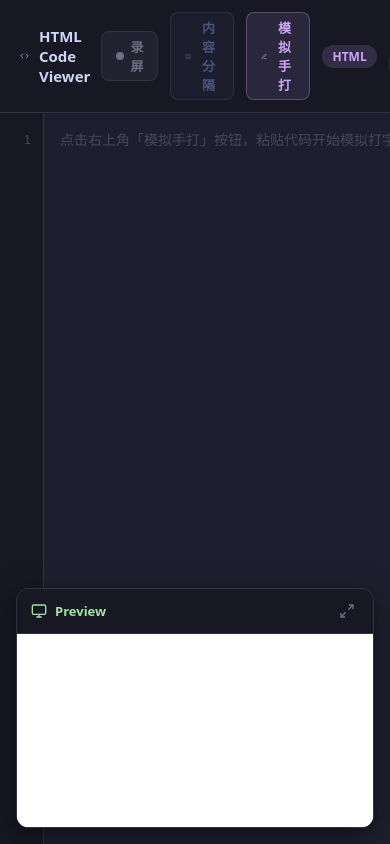
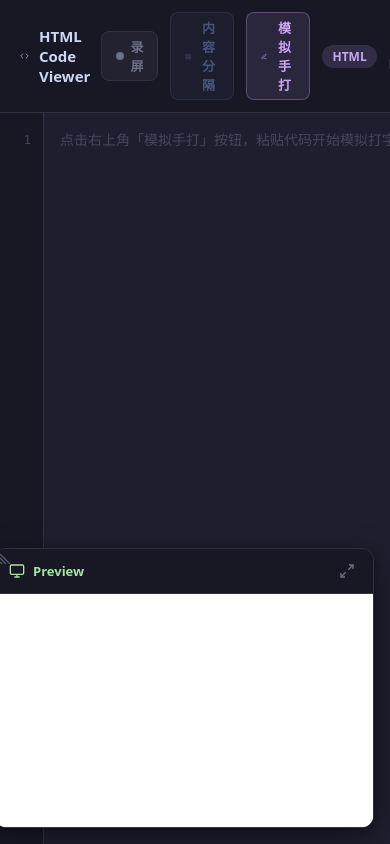
Before and after one commit to yongtaozheng/code-edit-video, a Vue app: page / in a window 390 px wide. Built offline with nearby package versions, Linux system fonts and the light colour scheme.

Commit message:
预览窗口支持自由调节大小

```diff
--- a/src/components/CodeDisplay.vue
+++ b/src/components/CodeDisplay.vue
@@ -37,6 +37,15 @@ const textareaRef = ref<HTMLTextAreaElement | null>(null)
 const codeDisplayRef = ref<HTMLElement | null>(null)
 const lineNumbersRef = ref<HTMLElement | null>(null)
 const previewExpanded = ref(false)
+
+// ==================== Preview Resize State ====================
+const previewWidth = ref(380)
+const previewHeight = ref(280)
+const isResizing = ref(false)
+const resizeStartX = ref(0)
+const resizeStartY = ref(0)
+const resizeStartW = ref(0)
+const resizeStartH = ref(0)
 
 // ==================== Typing Simulation State ====================
 const showPasteModal = ref(false)
@@ -174,11 +183,93 @@ watch(code, (newCode) => {
   }
 })
 
+// ==================== Cursor Position ====================
+/**
+ * Insert a blinking cursor element into syntax-highlighted HTML at the given
+ * character position. Walks through the HTML string, counting only visible
+ * characters (skipping tags and decoding HTML entities as single chars).
+ */
+function insertCursorInHighlightedHTML(html: string, charPos: number): string {
+  let textCount = 0
+  let i = 0
+
+  while (i < html.length && textCount < charPos) {
+    if (html[i] === '<') {
+      // Skip HTML tag entirely
+      while (i < html.length && html[i] !== '>') i++
+      i++ // skip '>'
+    } else if (html[i] === '&') {
+      // HTML entity (e.g. &lt; &gt; &amp;) — counts as 1 visible character
+      const semiIdx = html.indexOf(';', i)
+      if (semiIdx !== -1 && semiIdx - i < 10) {
+        i = semiIdx + 1
+      } else {
+        i++
+      }
+      textCount++
+    } else {
+      i++
+      textCount++
+    }
+  }
+
+  const cursorHTML = '<span class="typing-cursor"></span>'
+  return html.substring(0, i) + cursorHTML + html.substring(i)
+}
+
+/**
+ * Compute the cursor's character position in code.value.
+ * Returns -1 when no cursor should be shown.
+ */
+const cursorPositionInCode = computed((): number => {
+  // Show cursor only while typing is active (including paused state)
+  if (typingComplete.value) return -1
+  if (!isTyping.value && !isPaused.value) return -1
+
+  if (isFrameworkMode.value) {
+    const execOrder = slotExecOrder.value
+    if (currentSlotIndex.value >= execOrder.length) return -1
+
+    const actualSlotIdx = execOrder[currentSlotIndex.value]
+    const slot = frameworkSlots.value[actualSlotIdx]
+
+    // Start with the slot's insert position in the framework base
+    let pos = slot.insertPosition
+
+    // Add lengths of completed slots whose insertPosition <= current slot's
+    const completedSlots = new Set<number>()
+    for (let e = 0; e < currentSlotIndex.value; e++) {
+      completedSlots.add(execOrder[e])
+    }
+    for (let si = 0; si < frameworkSlots.value.length; si++) {
+      if (si !== actualSlotIdx &&
+          frameworkSlots.value[si].insertPosition <= slot.insertPosition &&
+          completedSlots.has(si)) {
+        pos += frameworkSlots.value[si].content.length
+      }
+    }
+
+    pos += currentSlotCharIndex.value
+    return pos
+  }
+
+  // Normal mode: cursor is at the end of currently typed text
+  return currentIndex.value
+})
+
 // ==================== Computed Properties ====================
 const highlightedCode = computed(() => {
   try {
     const result = hljs.highlight(code.value, { language: 'xml' })
-    return result.value
+    let html = result.value
+
+    // Insert blinking cursor at the current typing position
+    const cursorPos = cursorPositionInCode.value
+    if (cursorPos >= 0) {
+      html = insertCursorInHighlightedHTML(html, cursorPos)
+    }
+
+    return html
   } catch {
     return code.value
   }
@@ -258,6 +349,38 @@ function handleTab(e: KeyboardEvent) {
 
 function togglePreview() {
   previewExpanded.value = !previewExpanded.value
+}
+
+// ==================== Preview Resize Handlers ====================
+function onResizeStart(e: MouseEvent) {
+  e.preventDefault()
+  e.stopPropagation()
+  isResizing.value = true
+  resizeStartX.value = e.clientX
+  resizeStartY.value = e.clientY
+  resizeStartW.value = previewWidth.value
+  resizeStartH.value = previewHeight.value
+  document.addEventListener('mousemove', onResizeMove)
+  document.addEventListener('mouseup', onResizeEnd)
+}
+
+function onResizeMove(e: MouseEvent) {
+  if (!isResizing.value) return
+  // Dragging from top-right corner: right means wider (deltaX > 0 means left => grow width),
+  // up means taller (deltaY < 0 => grow height).
+  // Since the panel is anchored at bottom-right, dragging left increases width and dragging up increases height.
+  const deltaX = resizeStartX.value - e.clientX
+  const deltaY = resizeStartY.value - e.clientY
+  const newWidth = Math.max(280, Math.min(resizeStartW.value + deltaX, window.innerWidth - 40))
+  const newHeight = Math.max(200, Math.min(resizeStartH.value + deltaY, window.innerHeight - 40))
+  previewWidth.value = newWidth
+  previewHeight.value = newHeight
+}
+
+function onResizeEnd() {
+  isResizing.value = false
+  document.removeEventListener('mousemove', onResizeMove)
+  document.removeEventListener('mouseup', onResizeEnd)
 }
 
 /**
@@ -1302,6 +1425,9 @@ onUnmounted(() => {
     clearTimeout(typingTimer.value)
   }
   document.removeEventListener('keydown', handleGlobalKeydown)
+  // Clean up resize listeners
+  document.removeEventListener('mousemove', onResizeMove)
+  document.removeEventListener('mouseup', onResizeEnd)
   // Clean up recording resources
   cleanupRecordingResources()
 })
@@ -1501,7 +1627,7 @@ onUnmounted(() => {
         <textarea
           ref="textareaRef"
           v-model="code"
-          class="code-input"
+          :class="['code-input', { 'hide-caret': isTyping && !typingComplete }]"
           @scroll="syncScroll"
           @keydown="handleTab"
           spellcheck="false"
@@ -1515,7 +1641,23 @@ onUnmounted(() => {
     </div>
 
     <!-- Preview Panel -->
-    <div class="preview-panel" :class="{ expanded: previewExpanded }">
+    <div
+      class="preview-panel"
+      :class="{ expanded: previewExpanded, resizing: isResizing }"
+      :style="!previewExpanded ? { width: previewWidth + 'px', height: previewHeight + 'px' } : {}"
+    >
+      <!-- Resize handle at top-left corner (visually top-left since panel is anchored bottom-right) -->
+      <div
+        v-if="!previewExpanded"
+        class="preview-resize-handle"
+        @mousedown="onResizeStart"
+      >
+        <svg viewBox="0 0 12 12" width="12" height="12" fill="none" stroke="currentColor" stroke-width="1.2">
+          <line x1="1" y1="11" x2="11" y2="1" />
+          <line x1="5" y1="11" x2="11" y2="5" />
+          <line x1="9" y1="11" x2="11" y2="9" />
+        </svg>
+      </div>
       <div class="preview-header" @click="togglePreview">
         <div class="preview-header-left">
           <svg class="preview-icon" viewBox="0 0 24 24" fill="none" stroke="currentColor" stroke-width="2">
@@ -2303,6 +2445,10 @@ onUnmounted(() => {
   -webkit-text-fill-color: transparent;
 }
 
+.code-input.hide-caret {
+  caret-color: transparent;
+}
+
 .code-input::selection {
   background: rgba(203, 166, 247, 0.2);
   -webkit-text-fill-color: transparent;
@@ -2311,6 +2457,23 @@ onUnmounted(() => {
 .code-input::placeholder {
   -webkit-text-fill-color: #45475a;
   color: #45475a;
+}
+
+/* Typing Cursor */
+.typing-cursor {
+  display: inline-block;
+  width: 2px;
+  height: 1.15em;
+  background-color: #f5e0dc;
+  animation: cursor-blink 1s steps(2) infinite;
+  vertical-align: text-bottom;
+  border-radius: 1px;
+  box-shadow: 0 0 4px rgba(245, 224, 220, 0.5);
+}
+
+@keyframes cursor-blink {
+  0%, 100% { opacity: 1; }
+  50% { opacity: 0; }
 }
 
 /* Preview Panel */
@@ -2331,11 +2494,44 @@ onUnmounted(() => {
   transition: all 0.3s cubic-bezier(0.4, 0, 0.2, 1);
 }
 
+.preview-panel.resizing {
+  transition: none;
+}
+
+.preview-panel.resizing .preview-iframe {
+  pointer-events: none;
+}
+
 .preview-panel.expanded {
   width: 60vw;
   height: 70vh;
   bottom: 15vh;
   right: 20vw;
+}
+
+/* Resize handle - top-left corner of the panel (since panel is anchored bottom-right) */
+.preview-resize-handle {
+  position: absolute;
+  top: 0;
+  left: 0;
+  width: 20px;
+  height: 20px;
+  cursor: nw-resize;
+  z-index: 10;
+  display: flex;
+  align-items: center;
+  justify-content: center;
+  color: #585b70;
+  transition: color 0.2s;
+  border-radius: 12px 0 0 0;
+}
+
+.preview-resize-handle:hover {
+  color: #a6adc8;
+}
+
+.preview-resize-handle svg {
+  transform: rotate(90deg);
 }
 
 .preview-header {
```
